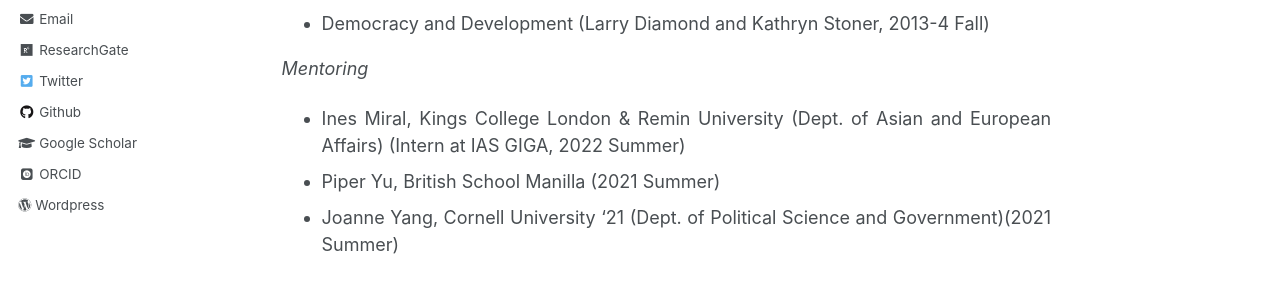
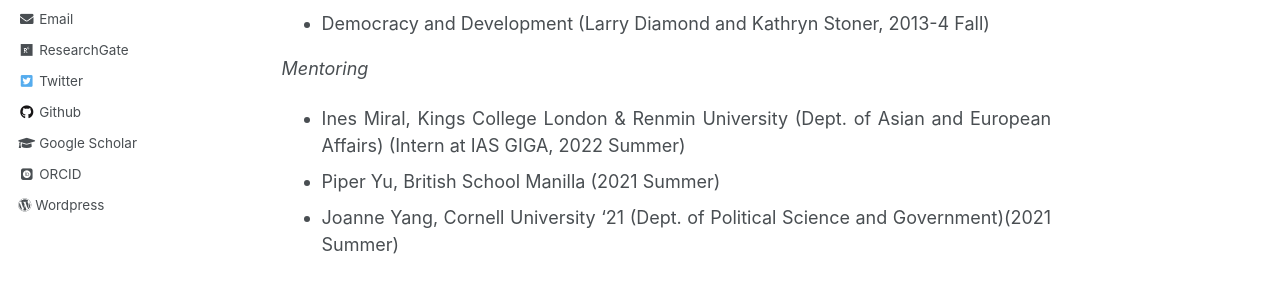
Before and after one commit to ehsong/ehsong.github.io, a Jekyll site: the page built from _pages/teaching.md, in a window 1280 px wide. Shown: the part 422-722 px from the top of the page. Built offline with Jekyll 4.4.1, drawn with Linux system fonts in a browser that asks for light colours; some web fonts are replaced.

Commit message:
Update teaching.md

```diff
--- a/_pages/teaching.md
+++ b/_pages/teaching.md
@@ -15,6 +15,6 @@ author_profile: true
 
 *Mentoring*
 
-- Ines Miral, Kings College London & Remin University (Dept. of Asian and European Affairs) (Intern at IAS GIGA, 2022 Summer)
+- Ines Miral, Kings College London & Renmin University (Dept. of Asian and European Affairs) (Intern at IAS GIGA, 2022 Summer)
 - Piper Yu, British School Manilla (2021 Summer)
 - Joanne Yang, Cornell University '21 (Dept. of Political Science and Government)(2021 Summer)
```
